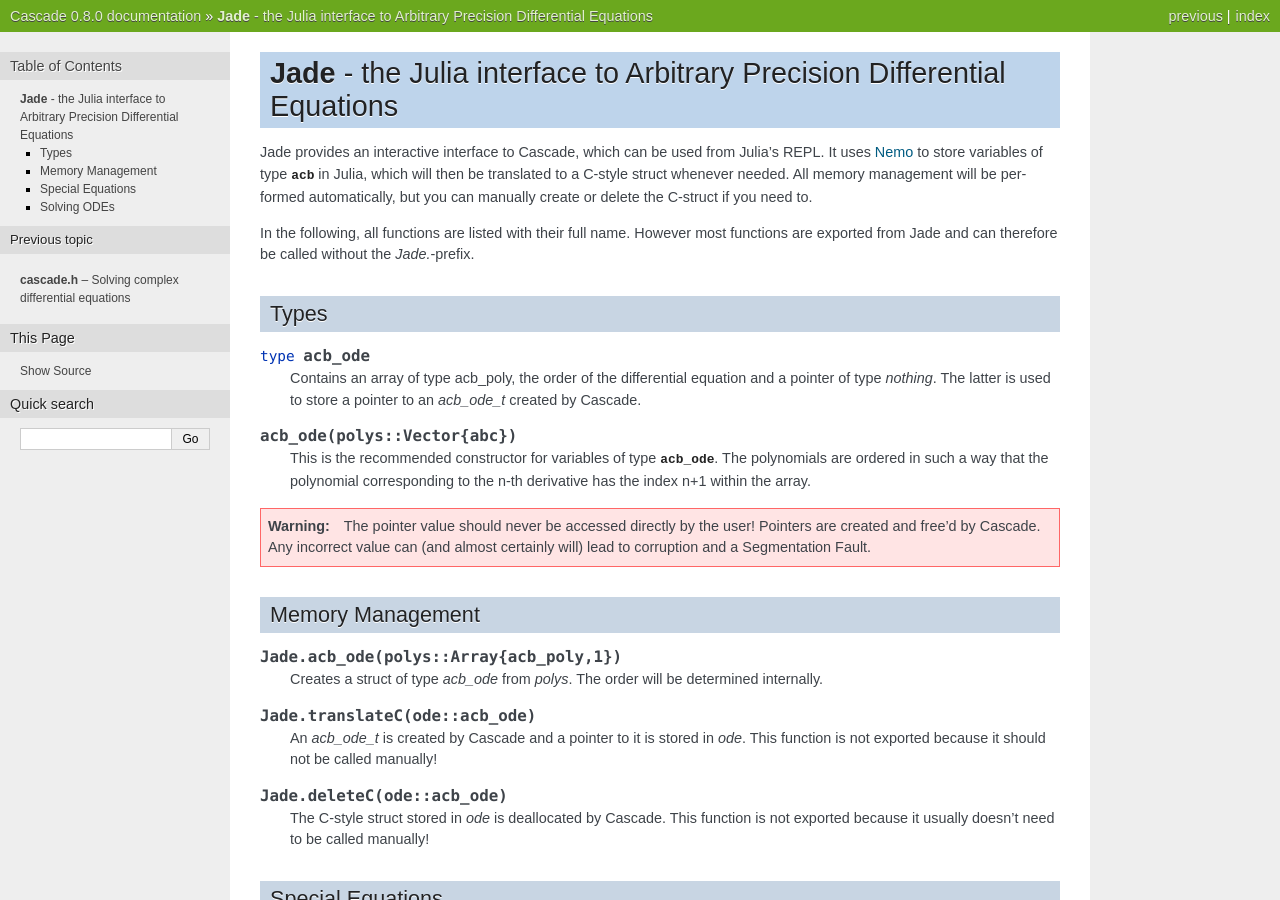
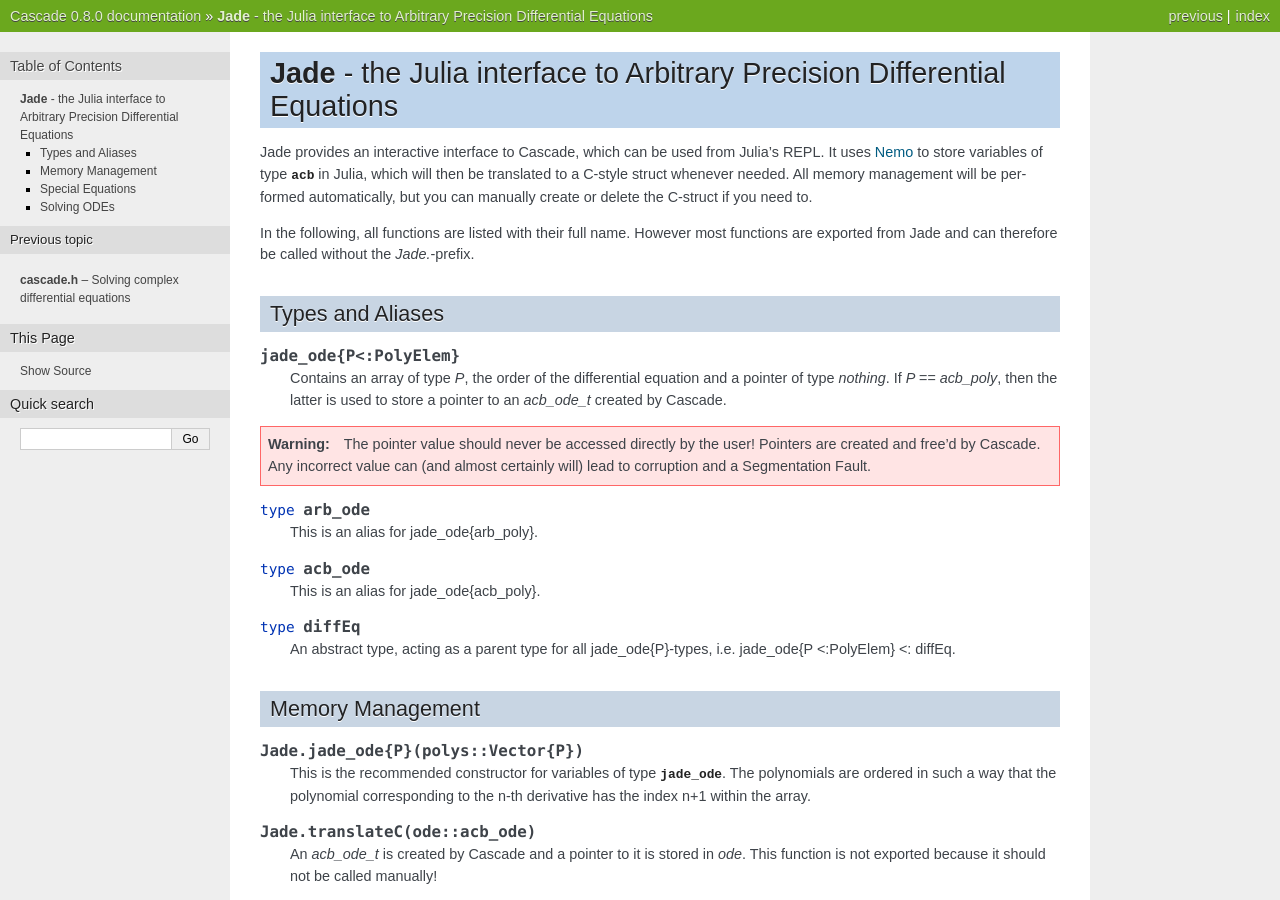
Before and after one commit to MGessinger/Cascade, a Sphinx documentation site: the page built from doc/source/jade.rst, in a window 1280 px wide and 900 px high. Built offline with Sphinx 7.4.7, drawn with Linux system fonts in a browser that asks for light colours.

Commit message:
Update documentation to match latest changes in both Cascade and Jade.

```diff
--- a/doc/source/cascade.rst
+++ b/doc/source/cascade.rst
@@ -33,15 +33,16 @@
 ------------------
 
 .. function:: slong truncation_bound (arb_t eta, arb_t rho, slong bits)
+
 	Return a bound for the number of coefficients necessary to assert the Taylor expansion to have a tail of less than 2^-*bits*.
 
 .. function:: slong find_power_series (acb_ode_t ODE, slong numOfCoeffs, slong bits)
 
     Finds a solution to *ODE*, by recursively computing the coefficients of the power series expansion until the solution has a degree of *numOfCoeffs*. This number could (and in general should) be obtained by calling :func:`truncation_bound`.
 
-.. function:: void analytic_continuation (acb_t res, acb_ode_t ODE, acb_srcptr path, slong len, slong prec, int output_series)
+.. function:: void analytic_continuation (acb_t res, acb_ode_t ODE, acb_srcptr path, slong len, slong numOfCoeffs, slong prec, int output_series)
 
-    Perform analytic continuation along *path*, which stores the *len* cornes of a piecewise linear path in the complex plane. This is implemented by computing a power series expansion at each corner and then transforming the origin. The data stored inside *ODE* remains unchanged. If *output_series* is set, then *res* is assumed to point to an array and the first *order(ODE)* coefficients of the power series are copied to *res*.
+    Perform analytic continuation along *path*, which stores the *len* cornes of a piecewise linear path in the complex plane. This is implemented by computing a power series expansion of degree *numOfCoeffs* at each corner and then transforming the origin. The data stored inside *ODE* remains unchanged. If *output_series* is set, then *res* is assumed to point to an array and the first *order(ODE)* coefficients of the power series are copied to *res*.
 
 .. function:: void find_monodromy_matrix (acb_mat_t monodromy, acb_ode_t ODE, acb_t z0, slong bits)
 
--- a/doc/source/jade.rst
+++ b/doc/source/jade.rst
@@ -8,26 +8,35 @@
 
 In the following, all functions are listed with their full name. However most functions are exported from Jade and can therefore be called without the *Jade.*-prefix.
 
-Types
+Types and Aliases
 --------------------
+
+.. type:: jade_ode{P<:PolyElem}
+
+    Contains an array of type *P*, the order of the differential equation and a pointer of type *nothing*. If *P == acb_poly*, then the latter is used to store a pointer to an `acb_ode_t` created by Cascade.
+
+.. warning::
+
+    The pointer value should never be accessed directly by the user! Pointers are created and free'd by Cascade. Any incorrect value can (and almost certainly will) lead to corruption and a Segmentation Fault.
+
+.. type:: arb_ode
+
+	This is an alias for jade_ode{arb_poly}.
 
 .. type:: acb_ode
 
-    Contains an array of type acb_poly, the order of the differential equation and a pointer of type *nothing*. The latter is used to store a pointer to an `acb_ode_t` created by Cascade.
+	This is an alias for jade_ode{acb_poly}.
 
-.. function:: acb_ode(polys::Vector{abc})
+.. type:: diffEq
 
-    This is the recommended constructor for variables of type :type:`acb_ode`. The polynomials are ordered in such a way that the polynomial corresponding to the n-th derivative has the index n+1 within the array.
-
-.. warning::
-    The pointer value should never be accessed directly by the user! Pointers are created and free'd by Cascade. Any incorrect value can (and almost certainly will) lead to corruption and a Segmentation Fault.
+	An abstract type, acting as a parent type for all jade_ode{P}-types, i.e. jade_ode{P <:PolyElem} <: diffEq.
 
 Memory Management
 --------------------
 
-.. function:: Jade.acb_ode(polys::Array{acb_poly,1})
+.. function:: Jade.jade_ode{P}(polys::Vector{P})
 
-    Creates a struct of type `acb_ode` from *polys*. The order will be determined internally.
+    This is the recommended constructor for variables of type :type:`jade_ode`. The polynomials are ordered in such a way that the polynomial corresponding to the n-th derivative has the index n+1 within the array.
 
 .. function:: Jade.translateC(ode::acb_ode)
 
```
Also changed, not shown: 2 other files.
